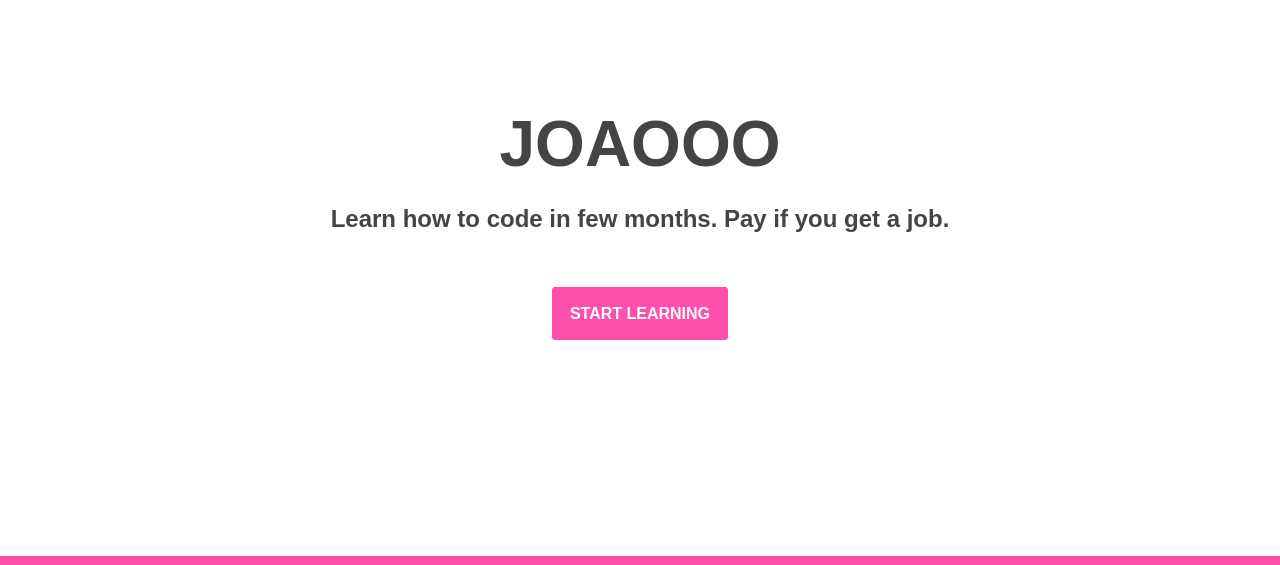
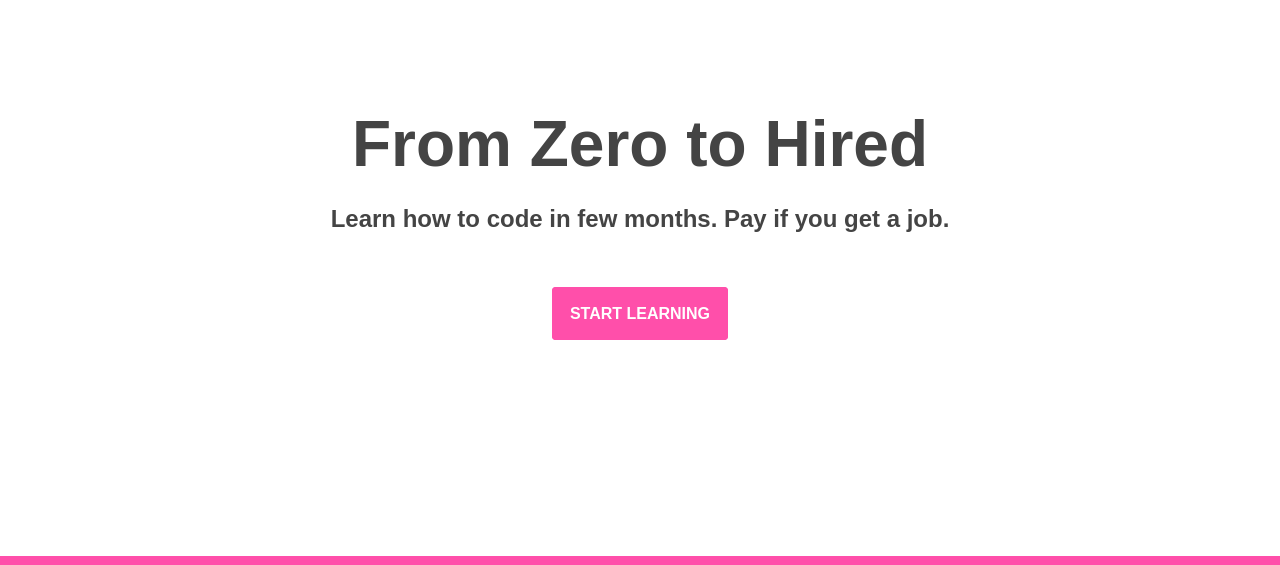
Before and after one commit to 10ten-io/10ten-io.github.io, a website: page docs/index.html in a window 1280 px wide. Shown: the part 105-670 px from the top of the page. Drawn offline with Linux system fonts and the light colour scheme.

Commit message:
fix title

```diff
--- a/docs/index.html
+++ b/docs/index.html
@@ -43,7 +43,7 @@
 
   <main class="flex-center">
     <section class="text-center">
-      <h1 class="title">JOAOOO</h1>
+      <h1 class="title">From Zero to Hired</h1>
       <h2 class="subtitle">Learn how to code in few months. Pay if you get a job.</h2>
       <p class="mb-10">
         <a class="btn btn-primary btn-lg fw-bold uppercase" href="create-and-publish-website.html">
```
